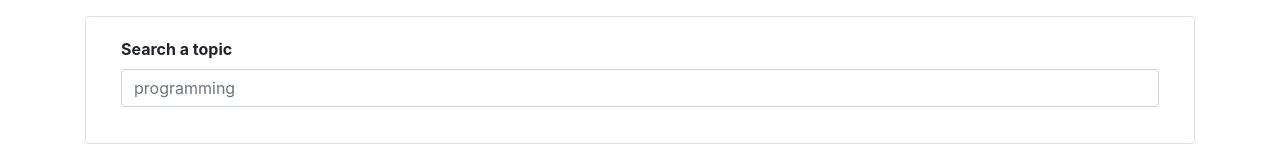
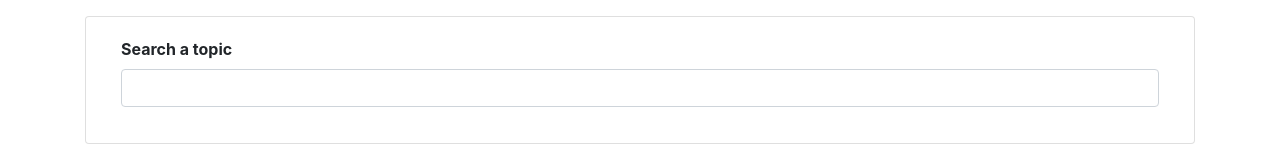
Before and after one commit to kenderb/ReactJS_practice, a React (Create React App) app in the folder widgets-app/: page / in a window 1280 px wide. Shown: the top 160 px of the page. Built offline with nearby package versions, Linux system fonts and the light colour scheme.

Commit message:
Add some events to the Search component

```diff
--- a/widgets-app/src/components/Search.js
+++ b/widgets-app/src/components/Search.js
@@ -1,11 +1,30 @@
-import React from 'react';
+import React, {useState} from 'react';
+
+
+const handleChange = (event, setText) => {
+  setText(event.target.value);
+};
+
+const handleSubmit = (event, text) => {
+  event.preventDefault();
+  console.log('submited', text);
+};
 
 const Search = () => {
+  const [text, setText] = useState(' ');
+
   return(
-    <form className="card container">
+    <form onSubmit = {(e) => handleSubmit(e, text)} className="card container">
       <div className="form-group card-body">
         <label htmlFor="name" className="font-weight-bold">Search a topic </label>
-        <input type="text" id="name" placeholder="programming" className="form-control "/>
+        <input
+          type="text"
+          id="name"
+          placeholder="programming"
+          className="form-control"
+          onChange={(e) => handleChange(e, setText)}
+          value = {text}
+        />
       </div>
     </form>
   );
```
Also changed, not shown: 1 other file (tests, documents, lock files or other folders).
